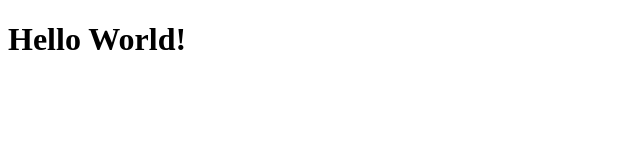
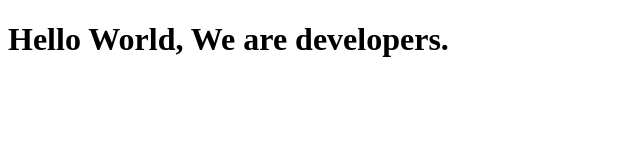
Before and after one commit to yersel500/francisco_yersel, a plain HTML site: page index.html in a window 1280 px wide. Shown: the whole page, without its empty margins (0-640 px from the left). Drawn offline with Linux system fonts and the light colour scheme.

Commit message:
commiting 4

```diff
--- a/index.html
+++ b/index.html
@@ -7,7 +7,7 @@
   </head>
 
   <body>
-    <h1>Hello World!</h1>
+    <h1>Hello World, We are developers.</h1>
     <script src="https://cdn.freecodecamp.org/testable-projects-fcc/v1/bundle.js"></script>
 
     <!--
```
